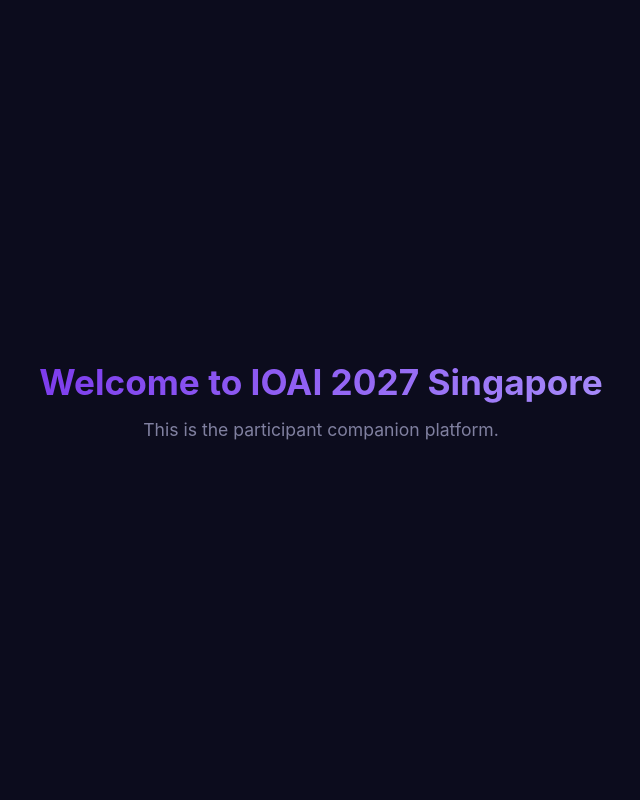
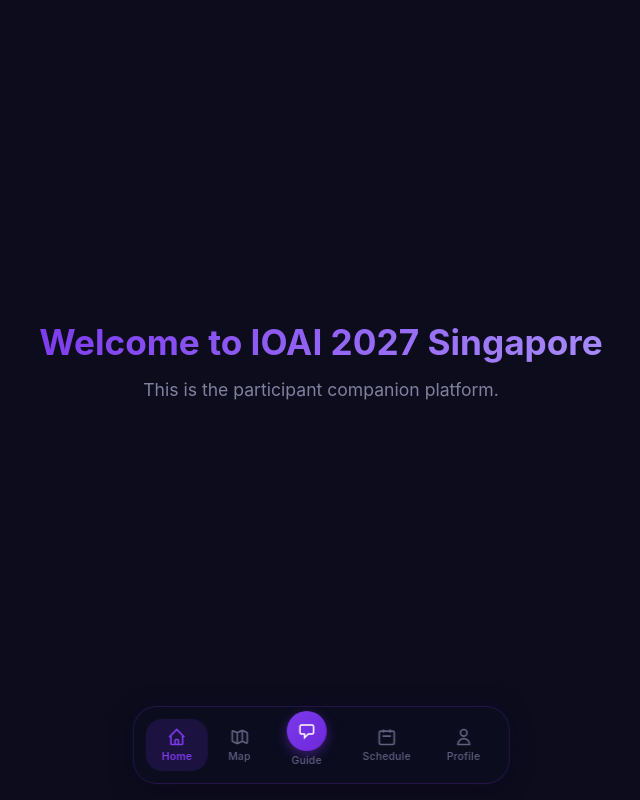
Before and after one commit to Alfonsoapps/FYP-AI-Concierge-IOAI-2026, a FastAPI app: page / in a window 1280 px wide. Shown: the whole page, without its empty margins (319-959 px from the left). Run offline with FastAPI, Linux system fonts and the light colour scheme.

Commit message:
Added reusable bottom navigation bar across all platform pages

```diff
--- a/app/main.py
+++ b/app/main.py
@@ -11,9 +11,10 @@ Routes:
 """
 
 import logging
-from fastapi import FastAPI
+from fastapi import FastAPI, Request
 from fastapi.staticfiles import StaticFiles
 from fastapi.responses import FileResponse
+from fastapi.templating import Jinja2Templates
 
 from app.config import get_settings
 from app.routers import chat
@@ -34,6 +35,9 @@ app = FastAPI(
     version="1.0.0",
 )
 
+# Jinja2 templates
+templates = Jinja2Templates(directory="templates")
+
 # Register API routers (chat, TTS, RAG)
 app.include_router(chat.router)
 app.include_router(tts.router)
@@ -48,9 +52,9 @@ app.mount("/static", StaticFiles(directory="static"), name="static")
 # ============================================================
 
 @app.get("/")
-async def home_page():
+async def home_page(request: Request):
     """Home page - platform landing."""
-    return FileResponse("templates/home.html")
+    return templates.TemplateResponse("home.html", {"request": request, "active_page": "home"})
 
 
 @app.get("/guide")
@@ -60,21 +64,21 @@ async def guide_page():
 
 
 @app.get("/map")
-async def map_page():
+async def map_page(request: Request):
     """Map page - coming soon."""
-    return FileResponse("templates/map.html")
+    return templates.TemplateResponse("map.html", {"request": request, "active_page": "map"})
 
 
 @app.get("/schedule")
-async def schedule_page():
+async def schedule_page(request: Request):
     """Schedule page - coming soon."""
-    return FileResponse("templates/schedule.html")
+    return templates.TemplateResponse("schedule.html", {"request": request, "active_page": "schedule"})
 
 
 @app.get("/profile")
-async def profile_page():
+async def profile_page(request: Request):
     """Profile page - coming soon."""
-    return FileResponse("templates/profile.html")
+    return templates.TemplateResponse("profile.html", {"request": request, "active_page": "profile"})
 
 
 @app.get("/health")
--- /dev/null
+++ b/static/css/navbar.css
@@ -0,0 +1,135 @@
+/* ============================================================
+   Bottom Navigation Bar - Shared across all platform pages
+   ============================================================ */
+
+.bottom-nav {
+    position: fixed;
+    bottom: 16px;
+    left: 50%;
+    transform: translateX(-50%);
+    display: flex;
+    align-items: center;
+    gap: 4px;
+    background: rgba(14, 14, 32, 0.92);
+    backdrop-filter: blur(16px);
+    -webkit-backdrop-filter: blur(16px);
+    border: 1px solid rgba(124, 58, 237, 0.2);
+    border-radius: 24px;
+    padding: 8px 12px;
+    z-index: 1000;
+    box-shadow: 0 4px 24px rgba(0, 0, 0, 0.4), 0 0 20px rgba(124, 58, 237, 0.08);
+}
+
+.nav-item {
+    display: flex;
+    flex-direction: column;
+    align-items: center;
+    gap: 3px;
+    padding: 8px 16px;
+    border-radius: 16px;
+    text-decoration: none;
+    color: #6060880;
+    transition: all 0.2s cubic-bezier(0.4, 0, 0.2, 1);
+    position: relative;
+}
+
+.nav-item svg {
+    width: 20px;
+    height: 20px;
+    stroke: #606080;
+    transition: stroke 0.2s ease;
+}
+
+.nav-item span {
+    font-size: 0.65rem;
+    font-weight: 500;
+    letter-spacing: 0.02em;
+    color: #606080;
+    transition: color 0.2s ease;
+}
+
+/* Hover state */
+.nav-item:hover {
+    background: rgba(124, 58, 237, 0.08);
+}
+
+.nav-item:hover svg {
+    stroke: #a78bfa;
+}
+
+.nav-item:hover span {
+    color: #a78bfa;
+}
+
+/* Active state */
+.nav-item.active {
+    background: rgba(124, 58, 237, 0.15);
+}
+
+.nav-item.active svg {
+    stroke: #7c3aed;
+}
+
+.nav-item.active span {
+    color: #7c3aed;
+    font-weight: 600;
+}
+
+/* Center Guide button - slightly elevated */
+.nav-item-center .nav-center-icon {
+    width: 40px;
+    height: 40px;
+    border-radius: 50%;
+    background: linear-gradient(135deg, #7c3aed, #6d28d9);
+    display: flex;
+    align-items: center;
+    justify-content: center;
+    margin-top: -12px;
+    box-shadow: 0 4px 12px rgba(124, 58, 237, 0.4);
+    transition: all 0.2s ease;
+}
+
+.nav-item-center .nav-center-icon svg {
+    width: 18px;
+    height: 18px;
+    stroke: white;
+}
+
+.nav-item-center:hover .nav-center-icon {
+    transform: scale(1.08);
+    box-shadow: 0 4px 16px rgba(124, 58, 237, 0.6);
+}
+
+.nav-item-center.active .nav-center-icon {
+    box-shadow: 0 4px 16px rgba(124, 58, 237, 0.6);
+}
+
+/* Responsive */
+@media (max-width: 500px) {
+    .bottom-nav {
+        left: 8px;
+        right: 8px;
+        transform: none;
+        width: auto;
+        padding: 6px 8px;
+    }
+
+    .nav-item {
+        padding: 6px 10px;
+    }
+
+    .nav-item svg {
+        width: 18px;
+        height: 18px;
+    }
+
+    .nav-item span {
+        font-size: 0.6rem;
+    }
+
+    .nav-item-center .nav-center-icon {
+        width: 36px;
+        height: 36px;
+        margin-top: -10px;
+    }
+}
--- a/templates/home.html
+++ b/templates/home.html
@@ -4,6 +4,7 @@
     <meta charset="UTF-8">
     <meta name="viewport" content="width=device-width, initial-scale=1.0">
     <title>IOAI 2027 Singapore - Participant Platform</title>
+    <link rel="stylesheet" href="/static/css/navbar.css">
     <style>
         * { margin: 0; padding: 0; box-sizing: border-box; }
         body {
@@ -15,6 +16,7 @@
             align-items: center;
             justify-content: center;
             -webkit-font-smoothing: antialiased;
+            padding-bottom: 80px;
         }
         .container {
             text-align: center;
@@ -39,5 +41,7 @@
         <h1>Welcome to IOAI 2027 Singapore</h1>
         <p>This is the participant companion platform.</p>
     </div>
+
+    {% include 'partials/navbar.html' %}
 </body>
 </html>
--- a/templates/map.html
+++ b/templates/map.html
@@ -4,6 +4,7 @@
     <meta charset="UTF-8">
     <meta name="viewport" content="width=device-width, initial-scale=1.0">
     <title>Map - IOAI 2027</title>
+    <link rel="stylesheet" href="/static/css/navbar.css">
     <style>
         * { margin: 0; padding: 0; box-sizing: border-box; }
         body {
@@ -14,11 +15,14 @@
             display: flex;
             align-items: center;
             justify-content: center;
+            padding-bottom: 80px;
         }
         h1 { font-size: 1.8rem; color: #8080a0; }
     </style>
 </head>
 <body>
     <h1>Map Page - Coming Soon</h1>
+
+    {% include 'partials/navbar.html' %}
 </body>
 </html>
--- /dev/null
+++ b/templates/partials/navbar.html
@@ -0,0 +1,35 @@
+<!-- Bottom Navigation Bar - Shared across all pages -->
+<nav class="bottom-nav">
+    <a href="/" class="nav-item {{ 'active' if active_page == 'home' else '' }}">
+        <svg viewBox="0 0 24 24" fill="none" stroke="currentColor" stroke-width="2">
+            <path d="M3 12l2-2m0 0l7-7 7 7M5 10v10a1 1 0 001 1h3m10-11l2 2m-2-2v10a1 1 0 01-1 1h-3m-6 0a1 1 0 001-1v-4a1 1 0 011-1h2a1 1 0 011 1v4a1 1 0 001 1m-6 0h6"/>
+        </svg>
+        <span>Home</span>
+    </a>
+    <a href="/map" class="nav-item {{ 'active' if active_page == 'map' else '' }}">
+        <svg viewBox="0 0 24 24" fill="none" stroke="currentColor" stroke-width="2">
+            <path d="M9 20l-5.447-2.724A1 1 0 013 16.382V5.618a1 1 0 011.447-.894L9 7m0 13l6-3m-6 3V7m6 10l4.553 2.276A1 1 0 0021 18.382V7.618a1 1 0 00-.553-.894L15 4m0 13V4m0 0L9 7"/>
+        </svg>
+        <span>Map</span>
+    </a>
+    <a href="/guide" class="nav-item nav-item-center {{ 'active' if active_page == 'guide' else '' }}">
+        <div class="nav-center-icon">
+            <svg viewBox="0 0 24 24" fill="none" stroke="currentColor" stroke-width="2">
+                <path d="M8 10h.01M12 10h.01M16 10h.01M9 16H5a2 2 0 01-2-2V6a2 2 0 012-2h14a2 2 0 012 2v8a2 2 0 01-2 2h-5l-5 5v-5z"/>
+            </svg>
+        </div>
+        <span>Guide</span>
+    </a>
+    <a href="/schedule" class="nav-item {{ 'active' if active_page == 'schedule' else '' }}">
+        <svg viewBox="0 0 24 24" fill="none" stroke="currentColor" stroke-width="2">
+            <path d="M8 7V3m8 4V3m-9 8h10M5 21h14a2 2 0 002-2V7a2 2 0 00-2-2H5a2 2 0 00-2 2v12a2 2 0 002 2z"/>
+        </svg>
+        <span>Schedule</span>
+    </a>
+    <a href="/profile" class="nav-item {{ 'active' if active_page == 'profile' else '' }}">
+        <svg viewBox="0 0 24 24" fill="none" stroke="currentColor" stroke-width="2">
+            <path d="M16 7a4 4 0 11-8 0 4 4 0 018 0zM12 14a7 7 0 00-7 7h14a7 7 0 00-7-7z"/>
+        </svg>
+        <span>Profile</span>
+    </a>
+</nav>
--- a/templates/profile.html
+++ b/templates/profile.html
@@ -4,6 +4,7 @@
     <meta charset="UTF-8">
     <meta name="viewport" content="width=device-width, initial-scale=1.0">
     <title>Profile - IOAI 2027</title>
+    <link rel="stylesheet" href="/static/css/navbar.css">
     <style>
         * { margin: 0; padding: 0; box-sizing: border-box; }
         body {
@@ -14,11 +15,14 @@
             display: flex;
             align-items: center;
             justify-content: center;
+            padding-bottom: 80px;
         }
         h1 { font-size: 1.8rem; color: #8080a0; }
     </style>
 </head>
 <body>
     <h1>Profile Page - Coming Soon</h1>
+
+    {% include 'partials/navbar.html' %}
 </body>
 </html>
--- a/templates/schedule.html
+++ b/templates/schedule.html
@@ -4,6 +4,7 @@
     <meta charset="UTF-8">
     <meta name="viewport" content="width=device-width, initial-scale=1.0">
     <title>Schedule - IOAI 2027</title>
+    <link rel="stylesheet" href="/static/css/navbar.css">
     <style>
         * { margin: 0; padding: 0; box-sizing: border-box; }
         body {
@@ -14,11 +15,14 @@
             display: flex;
             align-items: center;
             justify-content: center;
+            padding-bottom: 80px;
         }
         h1 { font-size: 1.8rem; color: #8080a0; }
     </style>
 </head>
 <body>
     <h1>Schedule Page - Coming Soon</h1>
+
+    {% include 'partials/navbar.html' %}
 </body>
 </html>
```
Also changed, not shown: templates/index.html (+37 -0 lines).
